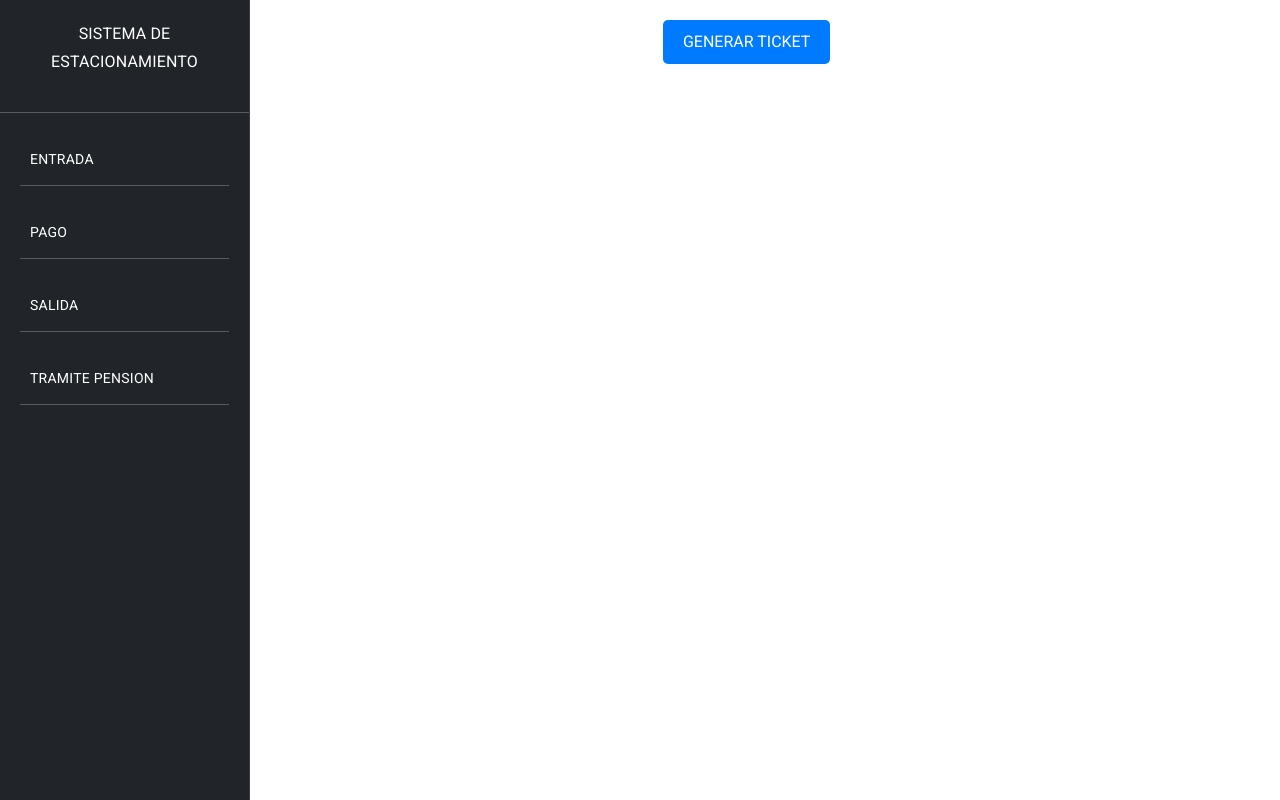
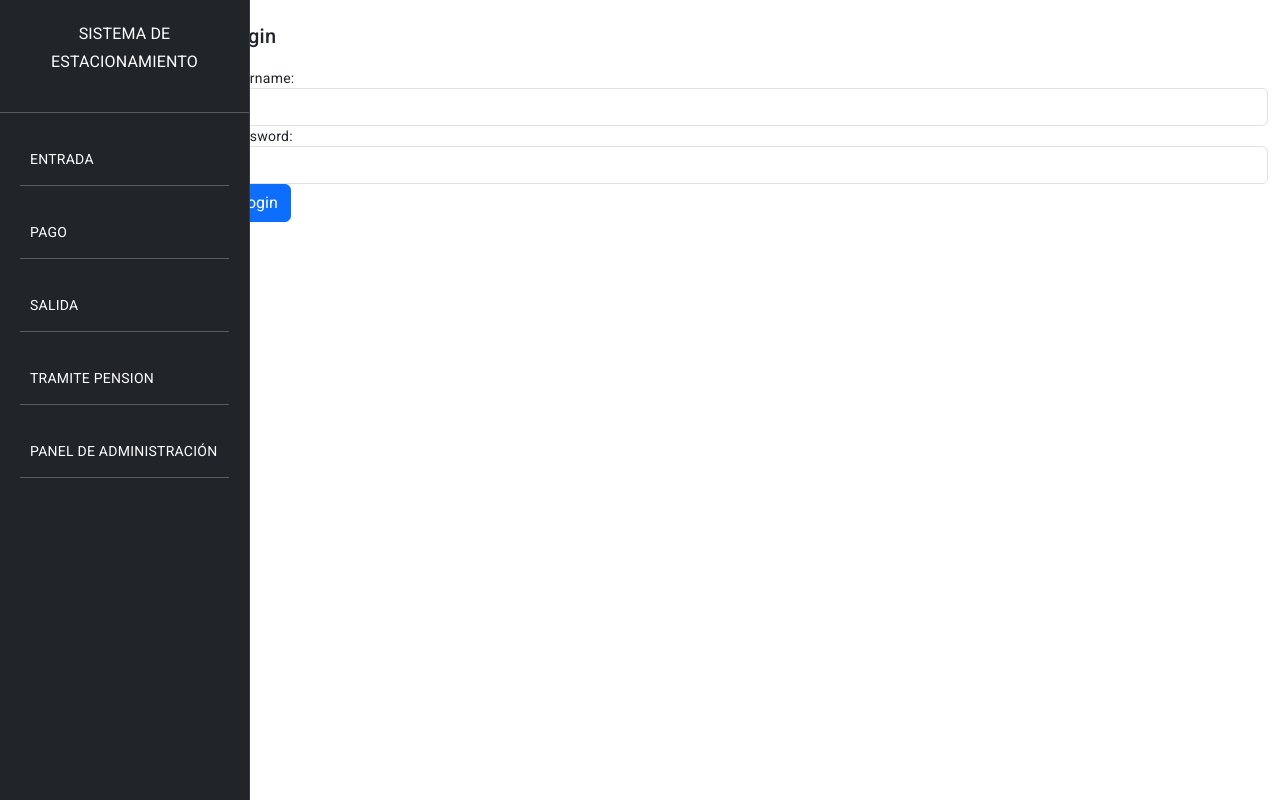
Before and after one commit to LuisAlvizo/Proyecto_Estacionamiento_Web, an Angular app: page /login in a window 1280 px wide. Before the commit this address led to /entrada. Built offline with nearby package versions, Linux system fonts and the light colour scheme.

Commit message:
Avance panel de administración

```diff
--- a/src/app/admin-panel/adminpanel.component.html
+++ b/src/app/admin-panel/adminpanel.component.html
@@ -1 +1,23 @@
-<p>adminpanel works!</p>
+<div class="container-fluid">
+    <div class="row">
+        <div class="col-md-2 sidebar">
+            <app-sidebar></app-sidebar>
+        </div>
+        <div class="col-md-10">
+            <br>
+            <div *ngIf="isLoggedIn">
+                <h2>PANEL DE ADMINISTRACIÓN</h2>
+                <!-- Contenido del panel de administración -->
+                <!-- Secciones para ver ganancias, número de autos, etc. -->
+                <!-- Botón de logout -->
+                <button class="btn btn-danger" (click)="logout()">Logout</button>
+              </div>
+
+              <div *ngIf="!isLoggedIn">
+                <router-outlet></router-outlet>
+              </div>
+
+            <router-outlet></router-outlet>
+        </div>
+    </div>
+  </div>
--- a/src/app/admin-panel/adminpanel.component.ts
+++ b/src/app/admin-panel/adminpanel.component.ts
@@ -1,10 +1,40 @@
 import { Component } from '@angular/core';
+import { HttpClient } from '@angular/common/http';
+import { Router } from '@angular/router';
 
 @Component({
-  selector: 'app-adminpanel',
+  selector: 'app-admin-panel',
   templateUrl: './adminpanel.component.html',
   styleUrls: ['./adminpanel.component.css']
 })
-export class AdminpanelComponent {
+export class AdminPanelComponent {
+  isLoggedIn: boolean = false;
+  errorMessage: string = '';
 
+  constructor(private http: HttpClient, private router: Router) {
+    // Validar la existencia del token al cargar el componente
+    const token = this.getTokenFromCookie();
+    if (token) {
+      this.isLoggedIn = true;
+    } else {
+      this.router.navigate(['/login']);
+    }
+  }
+
+  getTokenFromCookie(): string | null {
+    const cookies = document.cookie.split('; ');
+    for (const cookie of cookies) {
+      const [name, value] = cookie.split('=');
+      if (name === 'token') {
+        return value;
+      }
+    }
+    return null;
+  }
+
+  logout() {
+    // Eliminar la cookie que contiene el token
+    document.cookie = 'token=; expires=Thu, 01 Jan 1970 00:00:00 UTC; path=/;';
+    this.router.navigate(['/login']);
+  }
 }
--- a/src/app/app.module.ts
+++ b/src/app/app.module.ts
@@ -16,7 +16,7 @@ import { ToastrModule } from 'ngx-toastr';
 import { FormsModule } from '@angular/forms';
 import { ReactiveFormsModule } from '@angular/forms';
 import { LoginFormComponent } from './login-form/login-form.component';
-import { AdminpanelComponent } from './admin-panel/adminpanel.component';
+import { AdminPanelComponent } from './admin-panel/adminpanel.component';
 
 
 @NgModule({
@@ -29,7 +29,7 @@ import { AdminpanelComponent } from './admin-panel/adminpanel.component';
     SidebarComponent,
     TicketModalComponent,
     LoginFormComponent,
-    AdminpanelComponent
+    AdminPanelComponent
   ],
   imports: [
     BrowserModule,
--- a/src/app/login-form/login-form.component.html
+++ b/src/app/login-form/login-form.component.html
@@ -1 +1,25 @@
-<p>login-form works!</p>
+<div class="container-fluid">
+    <div class="row">
+        <div class="col-md-2 sidebar">
+            <app-sidebar></app-sidebar>
+        </div>
+        <div class="col-md-10">
+            <br>
+            <div>
+                <h2>Login</h2>
+                <div class="form-group">
+                  <label for="username">Username:</label>
+                  <input type="text" id="username" class="form-control" [(ngModel)]="username">
+                </div>
+                <div class="form-group">
+                  <label for="password">Password:</label>
+                  <input type="password" id="password" class="form-control" [(ngModel)]="password">
+                </div>
+                <button class="btn btn-primary" (click)="login()">Login</button>
+                <div *ngIf="errorMessage" class="alert alert-danger mt-3">{{ errorMessage }}</div>
+              </div>
+
+            <router-outlet></router-outlet>
+        </div>
+    </div>
+  </div>
--- a/src/app/login-form/login-form.component.ts
+++ b/src/app/login-form/login-form.component.ts
@@ -1,4 +1,6 @@
 import { Component } from '@angular/core';
+import { HttpClient } from '@angular/common/http';
+import { Router } from '@angular/router';
 
 @Component({
   selector: 'app-login-form',
@@ -6,5 +8,29 @@ import { Component } from '@angular/core';
   styleUrls: ['./login-form.component.css']
 })
 export class LoginFormComponent {
+  username: string = '';
+  password: string = '';
+  errorMessage: string = '';
 
+  constructor(private http: HttpClient, private router: Router) {}
+
+  login() {
+    const body = { username: this.username, password: this.password };
+    this.http.post<any>('http://localhost:21500/admin/login', body)
+      .subscribe(
+        response => {
+          if (response.success) {
+            // Guardar token en la cookie
+            document.cookie = `token=${response.token}`;
+            this.router.navigate(['/admin']);
+          } else {
+            this.errorMessage = response.message;
+          }
+        },
+        error => {
+          console.error('Error:', error);
+          this.errorMessage = 'Usuario / Contraseña incorrectos';
+        }
+      );
+  }
 }
--- a/src/app/sidebar/sidebar.component.html
+++ b/src/app/sidebar/sidebar.component.html
@@ -36,5 +36,13 @@
         </li>
         <hr>
         <br>
+        <li>
+            <a class="nav-link text-white" routerLink="/login">
+                <i class="fas fa-chart-bar"></i>
+                <span class="sidebar-text">PANEL DE ADMINISTRACIÓN</span>
+            </a>
+        </li>
+        <hr>
+        <br>
     </ul>
 </nav>
```
Also changed, not shown: src/app/app-routing.module.ts (+7 -2 lines).
